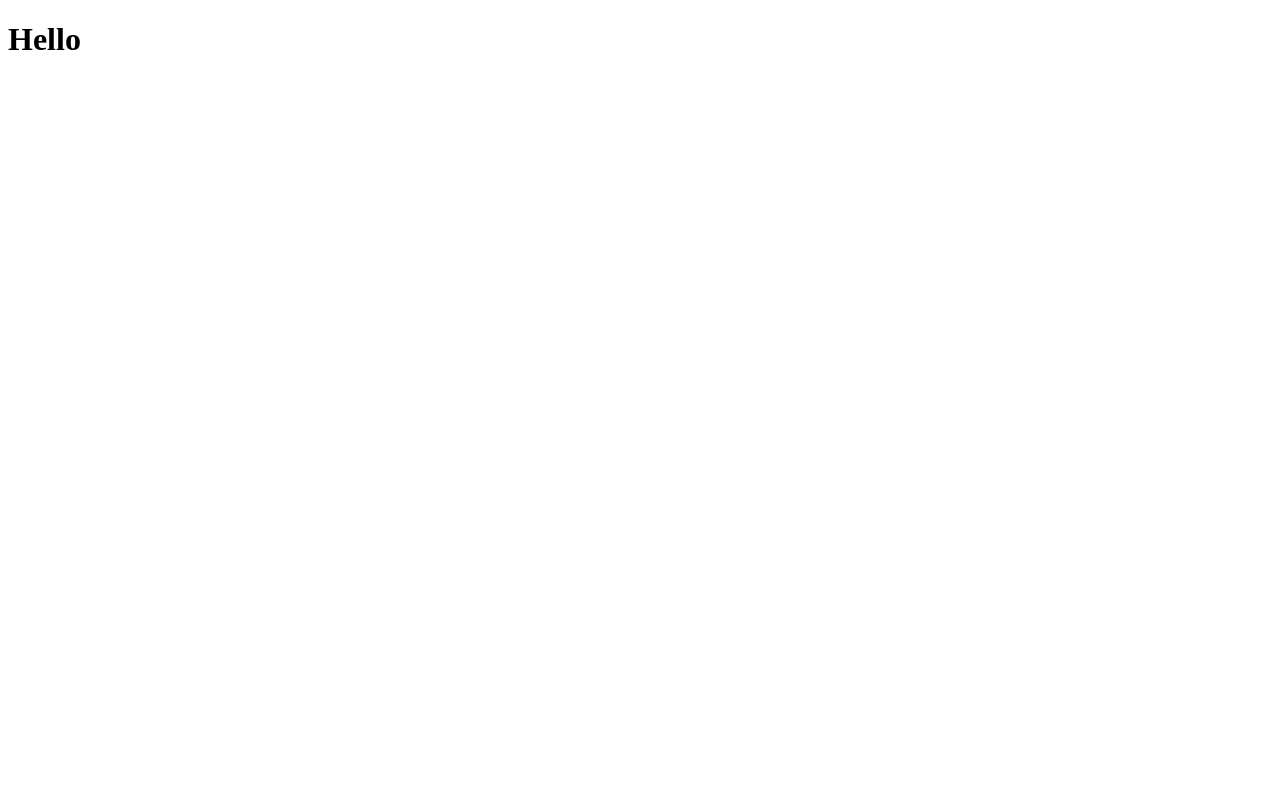
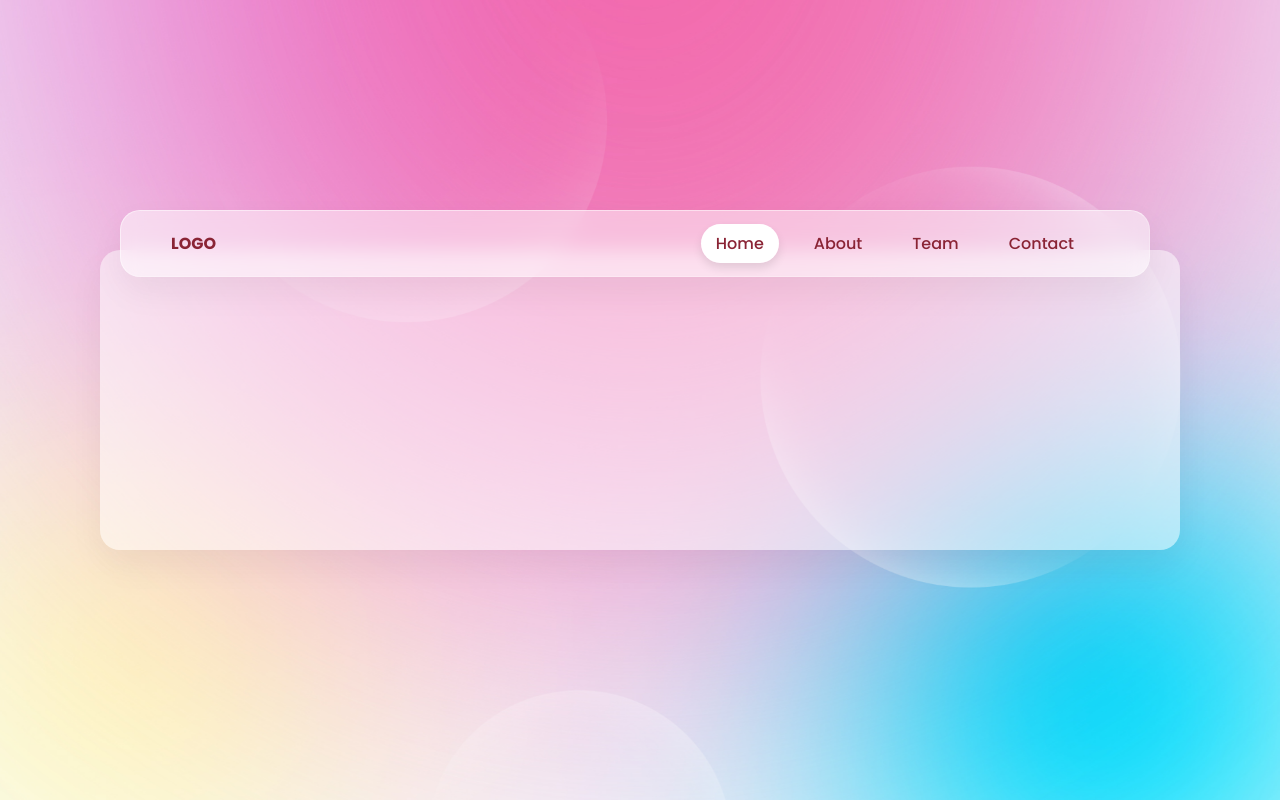
Before and after one commit to ChristianWare/Glass-Site, a plain HTML site: page index.html in a window 1280 px wide. Drawn offline with Linux system fonts and the light colour scheme.

Commit message:
Header Config and styling

```diff
--- a/index.html
+++ b/index.html
@@ -6,10 +6,25 @@
     <meta http-equiv="X-UA-Compatible" content="IE=edge">
     <meta name="viewport" content="width=device-width, initial-scale=1.0">
     <title>Glass Site</title>
+    <!-- Style Sheet -->
+<link rel="stylesheet" href="style.css">
+
 </head>
 
 <body>
-    <h1>Hello</h1>
+    <section>
+        <div class="container">
+            <header>
+                <a href="#" class='logo'>LOGO</a>
+                <ul>
+                    <li><a href='#' class='active'>Home</a></li>
+                    <li><a href='#'>About</a></li>
+                    <li><a href='#'>Team</a></li>
+                    <li><a href='#'>Contact</a></li>
+                </ul>
+            </header>
+        </div>
+    </section>
 </body>
 
 </html>
--- a/style.css
+++ b/style.css
@@ -0,0 +1,83 @@
+@import url('https://fonts.googleapis.com/css2?family=Poppins:wght@200;300;400;500;600;700;800;900&display=swap');
+
+* {
+    margin: 0;
+    padding: 0;
+    box-sizing: border-box;
+    font-family: 'Poppins', sans-serif;
+}
+
+section {
+    display: flex;
+    justify-content: center;
+    align-items: center;
+    min-height: 100vh;
+    background: url(images/bg2.jpg);
+    background-size: cover;
+    background-position: center;
+    background-attachment: fixed;
+    padding: 50px;
+}
+
+.container {
+    position: relative;
+    width: calc(100% - 100px);
+    min-height: calc(100vh - 280px);
+    min-height: 300px;
+    background: rgba(255, 255, 255, 0.5);
+    box-shadow: 0 15px 35px rgba(0,0,0,0.05);
+    border-radius: 20px;
+    display: flex;
+    justify-content: space-between;
+    align-items: center;
+    padding: 50px;
+}
+
+header {
+    position: absolute;
+    top: -40px;
+    right: 30px;
+    left: 20px;
+    padding: 20px 50px;
+    display: flex;
+    justify-content: space-between;
+    align-items: center;
+    background: rgba(255, 255, 255, 0.5);
+    box-shadow: 0 15px 35px rgba(0, 0, 0, 0.05);
+    border-radius: 20px;
+    backdrop-filter: blur(10px);
+    border: 1px solid rgba(255,255,255, 0.25);
+    border-top: 1px solid rgba(255,255,255, 0.5);
+    border-left: 1px solid rgba(255,255,255, 0.5);
+}
+
+header .logo {
+    color: #8a2435;
+    font-weight: 700;
+    text-decoration: none;
+    flex: 2em;
+}
+
+header ul {
+    display: flex;
+}
+
+header ul li {
+    list-style: none;
+    margin: 0 10px;
+}
+
+header ul li a {
+    text-decoration: none;
+    font-weight: 500;
+    color: #8a2435;
+    padding: 8px 15px;
+    border-radius: 25px;
+}
+
+
+header ul li a:hover,
+header ul li .active {
+    background: #fff;
+    box-shadow: 0 5px 10px rgba(0,0,0,0.1);
+}
```
Also changed, not shown: images/bg2.jpg (added), images/character.png (added), images/facebook.png (added), images/instagram.png (added), images/twitter.png (added).
